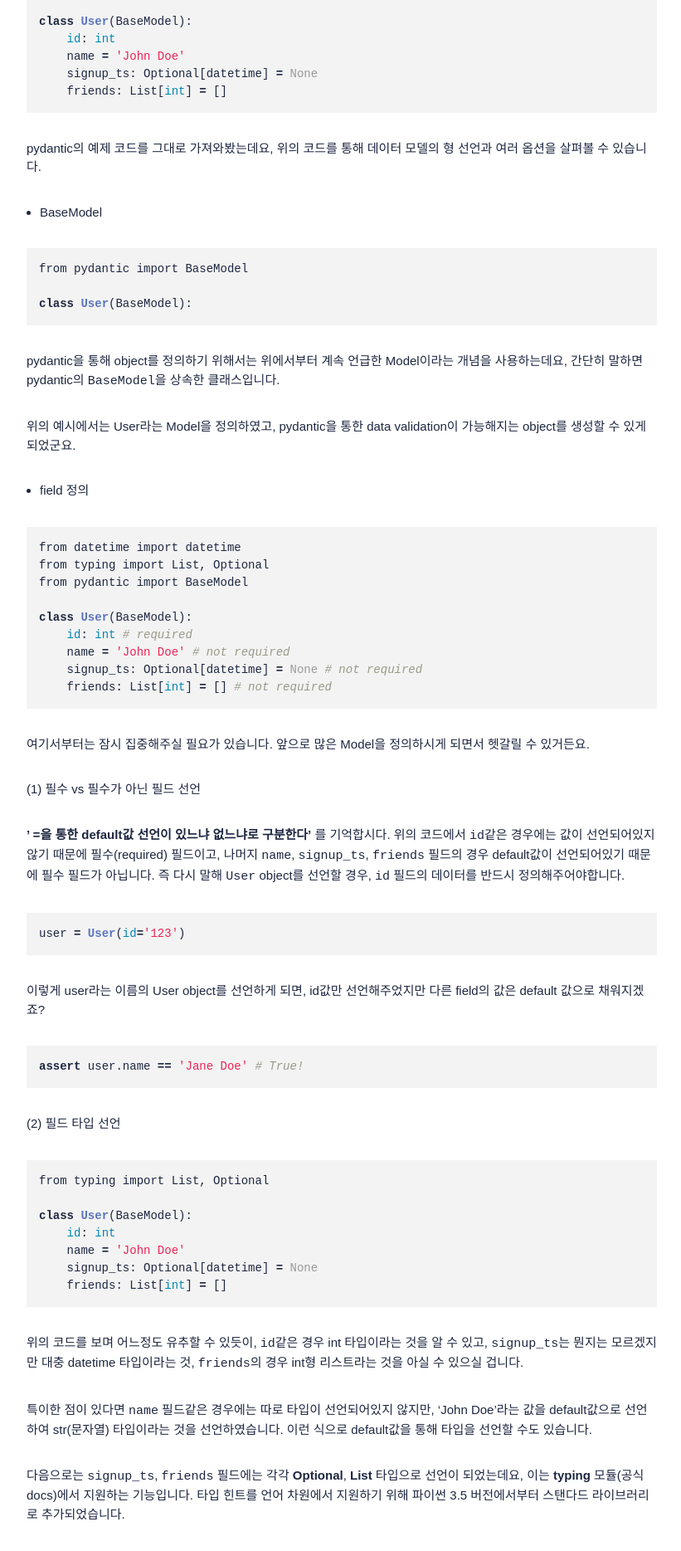
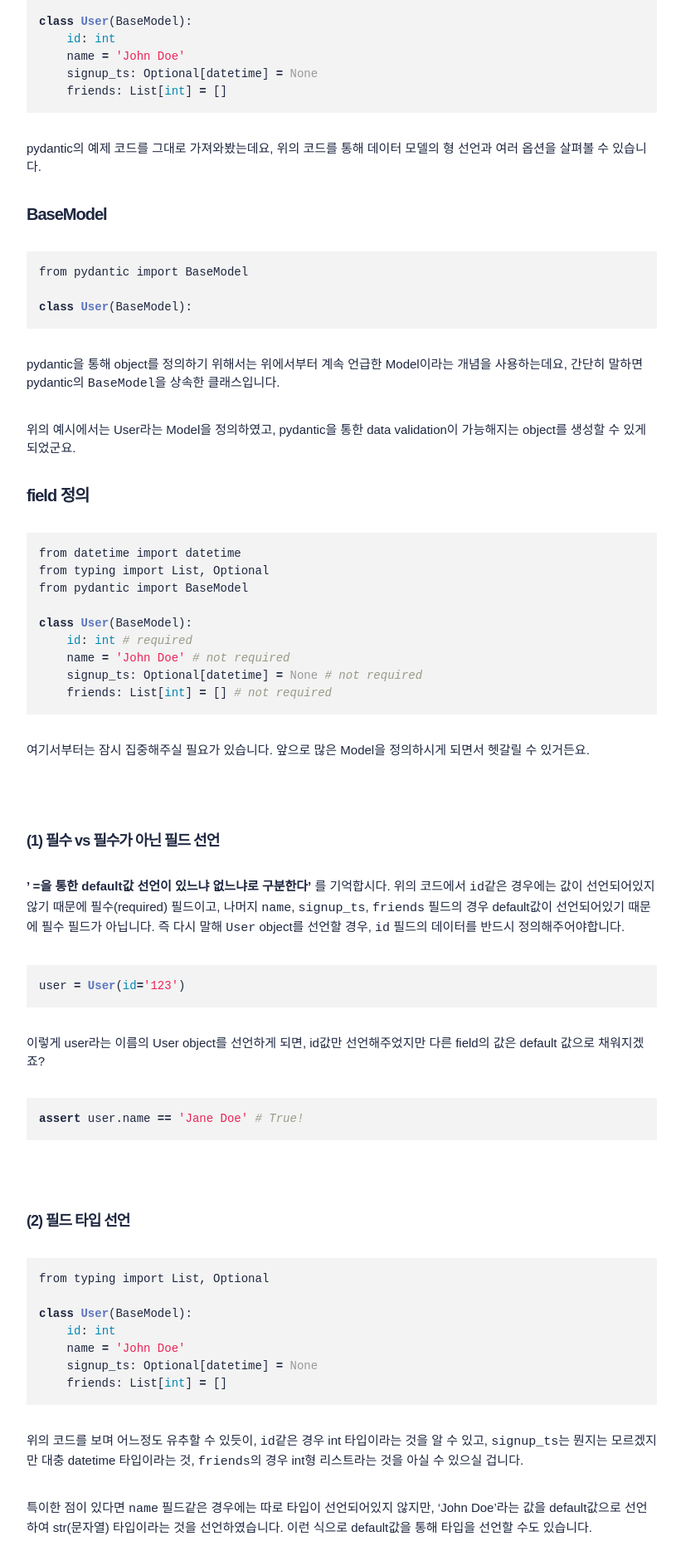
Before and after one commit to itmobrain/itmobrain.github.io, a Jekyll site: the page built from _posts/2021-09-12-FastAPI-백엔드를-구축하기-전에-알았으면-좋았을-것들.md, in a window 1280 px wide. Shown: the part 2197-4066 px from the top of the page at 83% size, without its empty margins (228-1049 px from the left). Built offline with Jekyll 4.4.1, drawn with Linux system fonts in a browser that asks for light colours; nearby versions of some CDN libraries.

Commit message:
[FastAPI 백엔드를 구축하기 전에 알았으면 좋았을 것들] 1차 수정

````diff
--- a/_posts/2021-09-12-FastAPI-백엔드를-구축하기-전에-알았으면-좋았을-것들.md
+++ b/_posts/2021-09-12-FastAPI-백엔드를-구축하기-전에-알았으면-좋았을-것들.md
@@ -57,7 +57,7 @@
 
 pydantic의 예제 코드를 그대로 가져와봤는데요, 위의 코드를 통해 데이터 모델의 형 선언과 여러 옵션을 살펴볼 수 있습니다.
 
-- BaseModel
+#### BaseModel
 
 ```python
 from pydantic import BaseModel
@@ -69,7 +69,7 @@
 
 위의 예시에서는 User라는 Model을 정의하였고, pydantic을 통한 data validation이 가능해지는 object를 생성할 수 있게 되었군요.
 
-- field 정의
+#### field 정의
 
 ```python
 from datetime import datetime
@@ -85,7 +85,9 @@
 
 여기서부터는 잠시 집중해주실 필요가 있습니다. 앞으로 많은 Model을 정의하시게 되면서 헷갈릴 수 있거든요.
 
-(1) 필수 vs 필수가 아닌 필드 선언
+<br>
+
+##### (1) 필수 vs 필수가 아닌 필드 선언
 
 **' `=`을 통한 default값 선언이 있느냐 없느냐로 구분한다'**  를 기억합시다. 위의 코드에서 `id`같은 경우에는 값이 선언되어있지 않기 때문에 필수(required) 필드이고, 나머지 `name`, `signup_ts`, `friends` 필드의 경우 default값이 선언되어있기 때문에 필수 필드가 아닙니다. 즉 다시 말해 `User` object를 선언할 경우, `id` 필드의 데이터를 반드시 정의해주어야합니다.
 
@@ -99,7 +101,9 @@
 assert user.name == 'Jane Doe' # True!
 ```
 
-(2) 필드 타입 선언
+<br>
+
+##### (2) 필드 타입 선언
 
 ```python
 from typing import List, Optional
@@ -116,6 +120,8 @@
 특이한 점이 있다면 `name` 필드같은 경우에는 따로 타입이 선언되어있지 않지만, 'John Doe'라는 값을 default값으로 선언하여 str(문자열) 타입이라는 것을 선언하였습니다. 이런 식으로 default값을 통해 타입을 선언할 수도 있습니다.
 
 다음으로는 `signup_ts`, `friends` 필드에는 각각 **Optional**, **List** 타입으로 선언이 되었는데요, 이는 **typing** 모듈(공식 [docs](https://docs.python.org/3/library/typing.html))에서 지원하는 기능입니다. 타입 힌트를 언어 차원에서 지원하기 위해 파이썬 3.5 버전에서부터 스탠다드 라이브러리로 추가되었습니다.
+
+<br>
 
 - 지금까지 기본적인 Model을 정의하는 방법, Model 내의 field에 대해서 필요하다고 생각하는 부분에 대해서만 설명드렸는데, 어떠셨나요? 분명 설명이 부족하겠지만 이런 부분은 앞으로 개발하시며 공식 문서를 읽어가다보면 자연스럽게 덧칠이 되는 느낌을 받으실 수 있으실 겁니다(개인적으로는 공식 문서를 읽는 재미가 있는 것 같았습니다).
 
````
